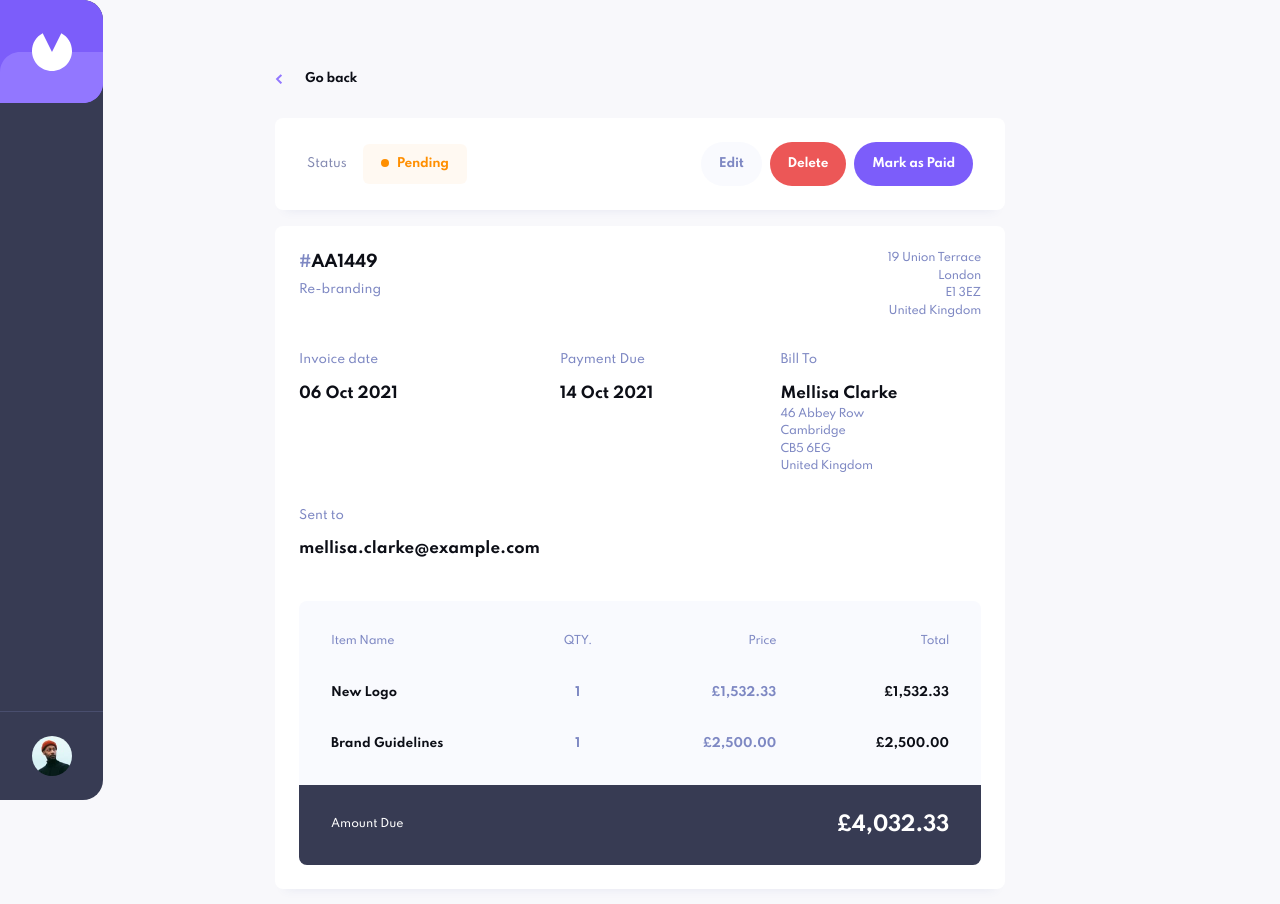
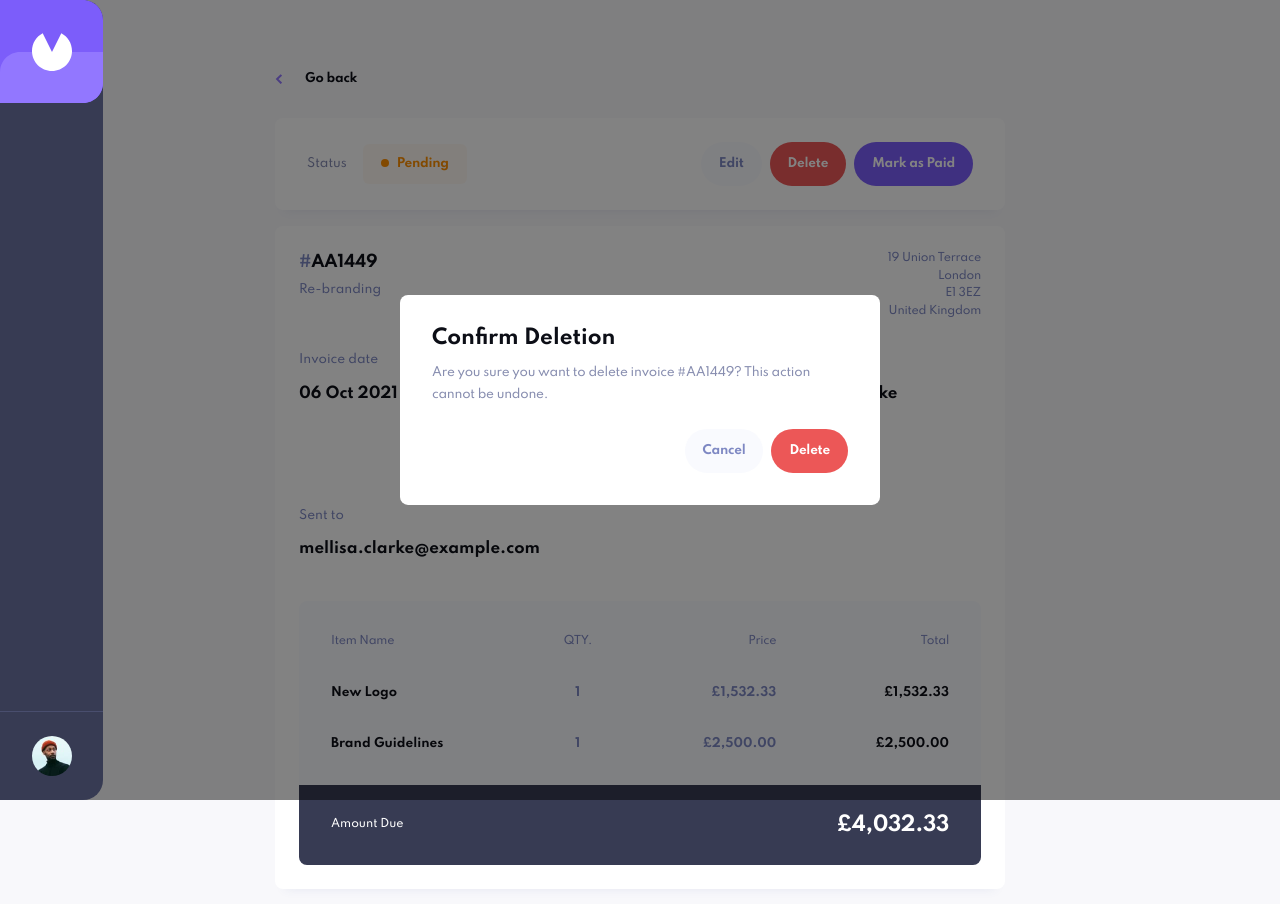
Before and after one commit to agrajy10/invoice-app, a React (Vite) app: page /AA1449 in a window 1280 px wide. Both pictures are taken after a click on the button "Delete". Shown: the top 904 px of the page. Built offline with nearby package versions, Linux system fonts and the light colour scheme.

Commit message:
delete invoice from details page

```diff
--- a/src/actions.js
+++ b/src/actions.js
@@ -2,3 +2,4 @@ export const FILTER_INVOICES = 'FILTER_INVOICES';
 export const OPEN_DRAWER = 'OPEN_DRAWER';
 export const CLOSE_DRAWER = 'CLOSE_DRAWER';
 export const ADD_INVOICE = 'ADD_INVOICE';
+export const DELETE_INVOICE = 'DELETE_INVOICE';
--- a/src/components/DeleteInvoiceModal.jsx
+++ b/src/components/DeleteInvoiceModal.jsx
@@ -1,7 +1,13 @@
+import { useNavigate } from 'react-router-dom';
+import { useContext } from 'react';
 import { createPortal } from 'react-dom';
 import styled from 'styled-components';
 
 import Button from './Button';
+
+import { AppContext } from '../context/AppContext';
+
+import { DELETE_INVOICE } from '../actions';
 
 const Overlay = styled.div`
   position: fixed;
@@ -13,6 +19,7 @@ const Overlay = styled.div`
 const ModalContainer = styled.div`
   position: fixed;
   width: calc(100% - 48px);
+  max-width: 480px;
   top: 50%;
   left: 50%;
   transform: translate(-50%, -50%);
@@ -44,21 +51,33 @@ const ButtonContainer = styled.div`
   gap: 8px;
 `;
 
-function DeleteInvoiceModal({ id, isOpen }) {
+function DeleteInvoiceModal({ id, isOpen, closeModal }) {
+  const { dispatch } = useContext(AppContext);
+  const navigate = useNavigate();
   if (!isOpen) {
     return null;
   }
+
+  const deleteInvoice = () => {
+    dispatch({ type: DELETE_INVOICE, payload: id });
+    navigate('/');
+  };
+
   return createPortal(
     <>
       <Overlay />
       <ModalContainer>
         <ModalHeading>Confirm Deletion</ModalHeading>
         <ModalMessage>
-          Are you sure you want to delete invoice #XM9141? This action cannot be undone.
+          Are you sure you want to delete invoice #{id}? This action cannot be undone.
         </ModalMessage>
         <ButtonContainer>
-          <Button variant="secondary">Cancel</Button>
-          <Button variant="warning">Delete</Button>
+          <Button variant="secondary" onClick={closeModal}>
+            Cancel
+          </Button>
+          <Button variant="warning" onClick={deleteInvoice}>
+            Delete
+          </Button>
         </ButtonContainer>
       </ModalContainer>
     </>,
--- a/src/components/InvoiceDetails.jsx
+++ b/src/components/InvoiceDetails.jsx
@@ -8,6 +8,7 @@ import InvoiceInfo from './InvoiceInfo';
 import InvoiceItemsTableMobile from './InvoiceItemsTableMobile';
 import InvoiceItemsTable from './InvoiceItemsTable';
 import Button from './Button';
+import DeleteInvoiceModal from './DeleteInvoiceModal';
 
 import { AppContext } from '../context/AppContext';
 
@@ -136,6 +137,7 @@ const SenderAddress = styled.address`
 
 function InvoiceDetails() {
   const [invoice, setInvoice] = useState(null);
+  const [isDeleteModalOpen, setIsDeleteModalOpen] = useState(false);
   const { invoiceId } = useParams();
   const { invoices } = useContext(AppContext);
   const windowSize = useWindowSize();
@@ -158,7 +160,9 @@ function InvoiceDetails() {
             <InvoiceStatusBadge status={invoice.status} />
             <InvoiceActions>
               {invoice.status !== 'paid' && <Button variant="secondary">Edit</Button>}
-              <Button variant="warning">Delete</Button>
+              <Button variant="warning" onClick={() => setIsDeleteModalOpen(true)}>
+                Delete
+              </Button>
               {invoice.status !== 'paid' && invoice.status !== 'draft' && (
                 <Button variant="primary">Mark as Paid</Button>
               )}
@@ -223,6 +227,13 @@ function InvoiceDetails() {
           </DetailsCard>
         </>
       )}
+      {invoice && (
+        <DeleteInvoiceModal
+          id={invoice.id}
+          isOpen={isDeleteModalOpen}
+          closeModal={() => setIsDeleteModalOpen(false)}
+        />
+      )}
     </MainContainer>
   );
 }
--- a/src/reducer.js
+++ b/src/reducer.js
@@ -1,4 +1,4 @@
-import { FILTER_INVOICES, OPEN_DRAWER, CLOSE_DRAWER, ADD_INVOICE } from './actions';
+import { FILTER_INVOICES, OPEN_DRAWER, CLOSE_DRAWER, ADD_INVOICE, DELETE_INVOICE } from './actions';
 
 const reducer = (state, action) => {
   switch (action.type) {
@@ -23,6 +23,10 @@ const reducer = (state, action) => {
       const invoices = [...state.invoices, action.payload];
       return { ...state, invoices };
     }
+    case DELETE_INVOICE: {
+      const newInvoices = state.invoices.filter((invoice) => invoice.id !== action.payload);
+      return { ...state, invoices: newInvoices, filteredInvoices: newInvoices };
+    }
     default: {
       return state;
     }
```
